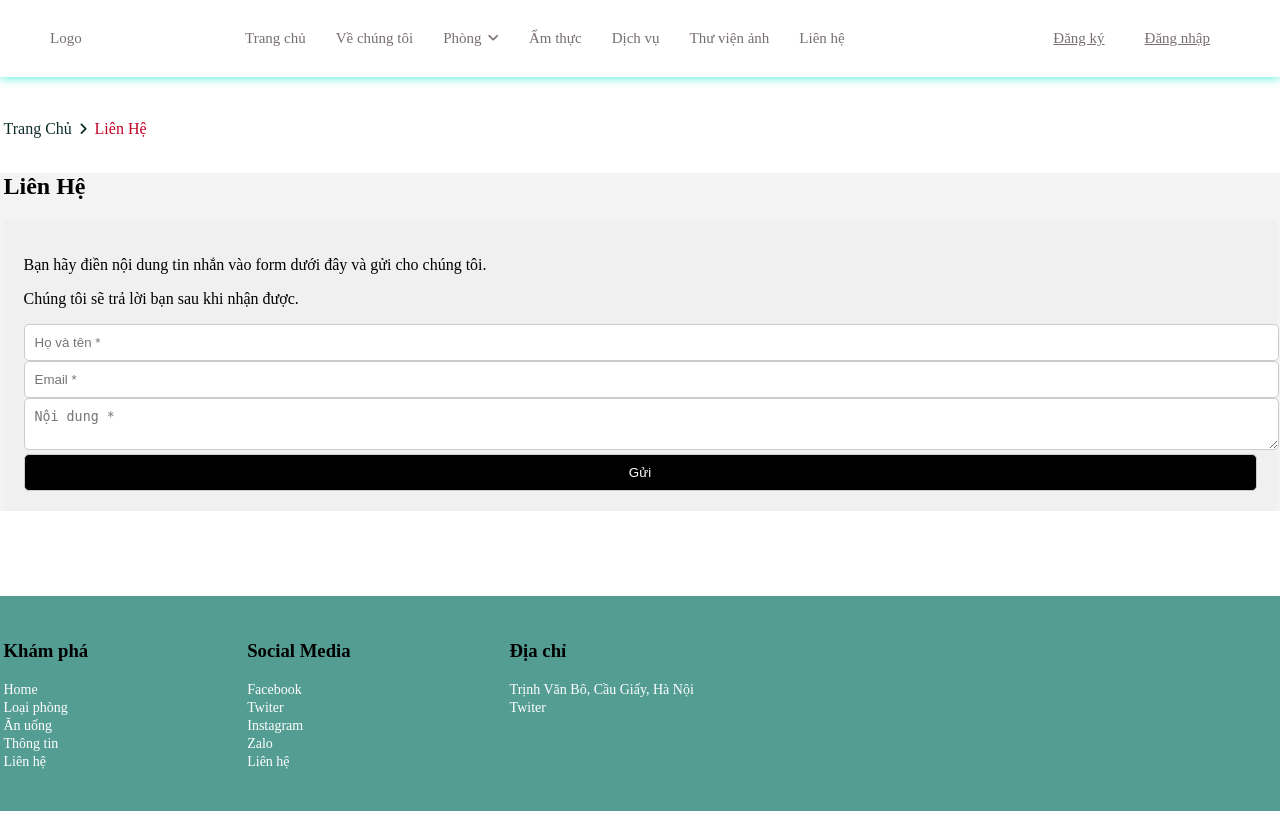
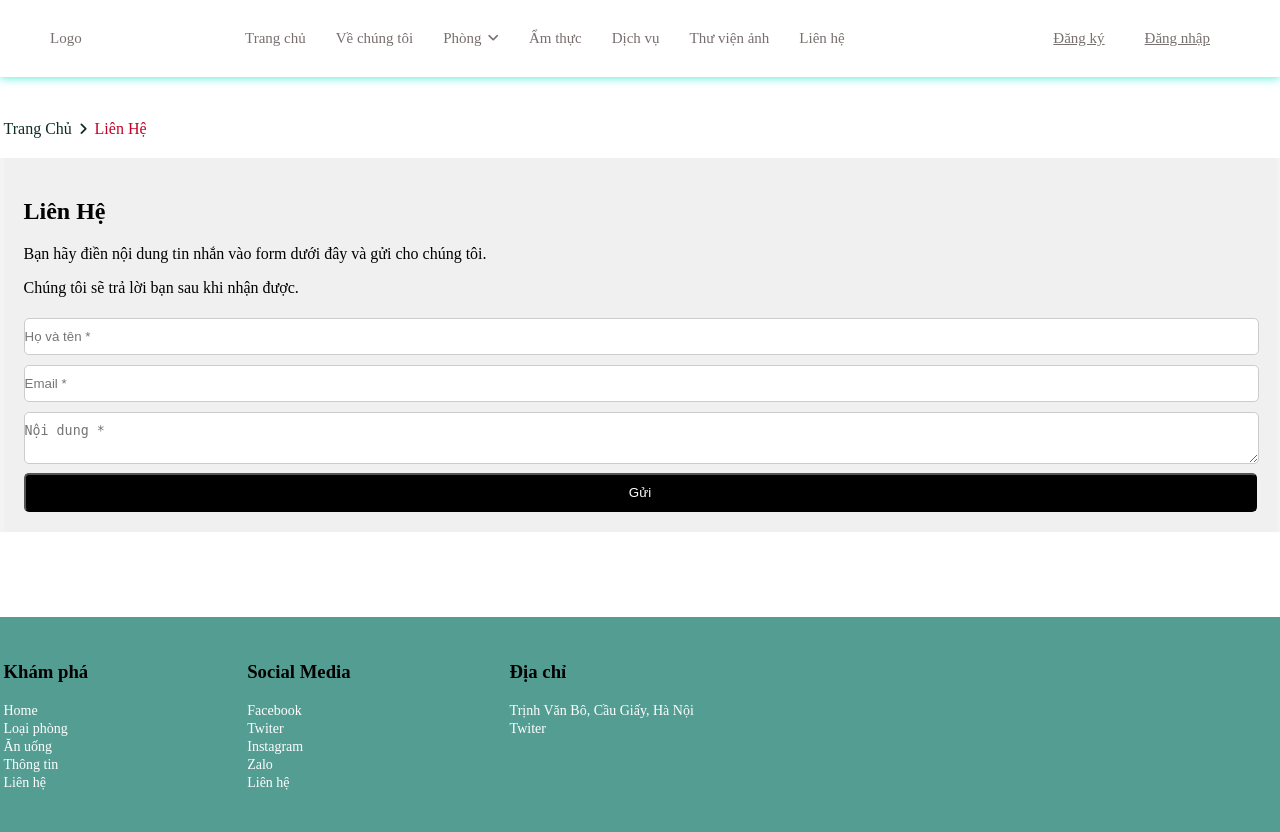
Before and after one commit to dodev2004/duan1, a PHP site: page /lienhe.html in a window 1280 px wide. Before the commit the page ends 811 px from the top, so only its background shows below. Run offline with PHP 8.4, Linux system fonts and the light colour scheme.

Commit message:
update lienhe

```diff
--- a/lienhe.html
+++ b/lienhe.html
@@ -71,11 +71,11 @@
         <section class="library">
             <section class="room">
                 <div class="wrapper">
-                    <h2 class="library_title">Liên Hệ</h2>
                     <section class="form">
+                        <h2 class="library_title">Liên Hệ</h2>
                         <P>Bạn hãy điền nội dung tin nhắn vào form dưới đây và gửi cho chúng tôi. </P>
                         <p>Chúng tôi sẽ trả lời bạn sau khi nhận được.</p>
-                        <form>
+                        <form class="form--lienhe">
                             <input type="text" name="ho-ten" placeholder="Họ và tên *">
                             <input type="email" name="email" placeholder="Email *">
                             <textarea name="noi-dung" placeholder="Nội dung *"></textarea>
--- a/style.css
+++ b/style.css
@@ -7,15 +7,19 @@ body {
   padding: 20px;
 }
 
-input,
-textarea {
+.form--lienhe input[type="text"],
+.form--lienhe input[type="email"],
+.form--lienhe textarea {
   width: 100%;
-    padding: 10px;
+  padding: 10px 0;
+  /* padding-left: 10px; */
   border: 1px solid #ccc;
   border-radius: 5px;
+  margin: 5px 0;
 }
 
-input[type="submit"] {
+.form--lienhe input[type="submit"] {
+  width: 100%;
   background-color: #000;
   color: #fff;
   padding: 10px 20px;
```
Lines whose indentation alone changed are shown as unchanged.
